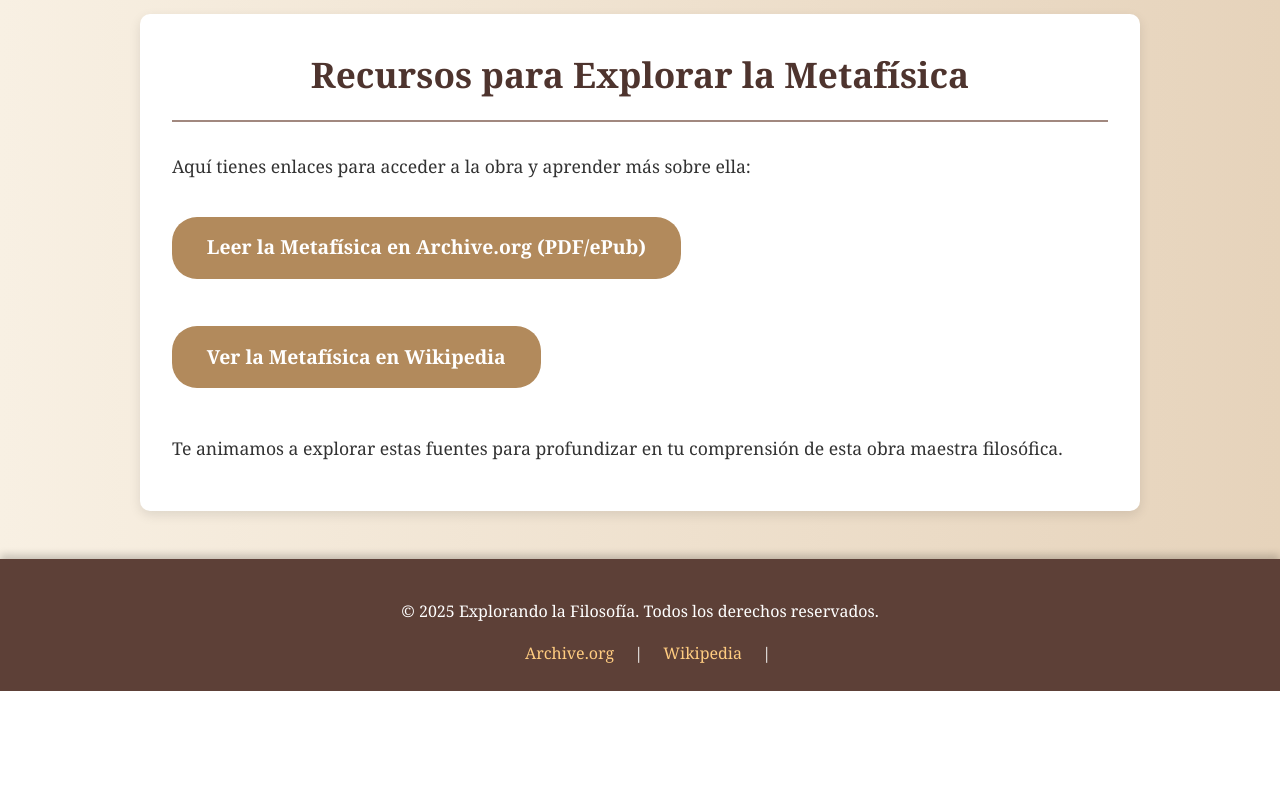
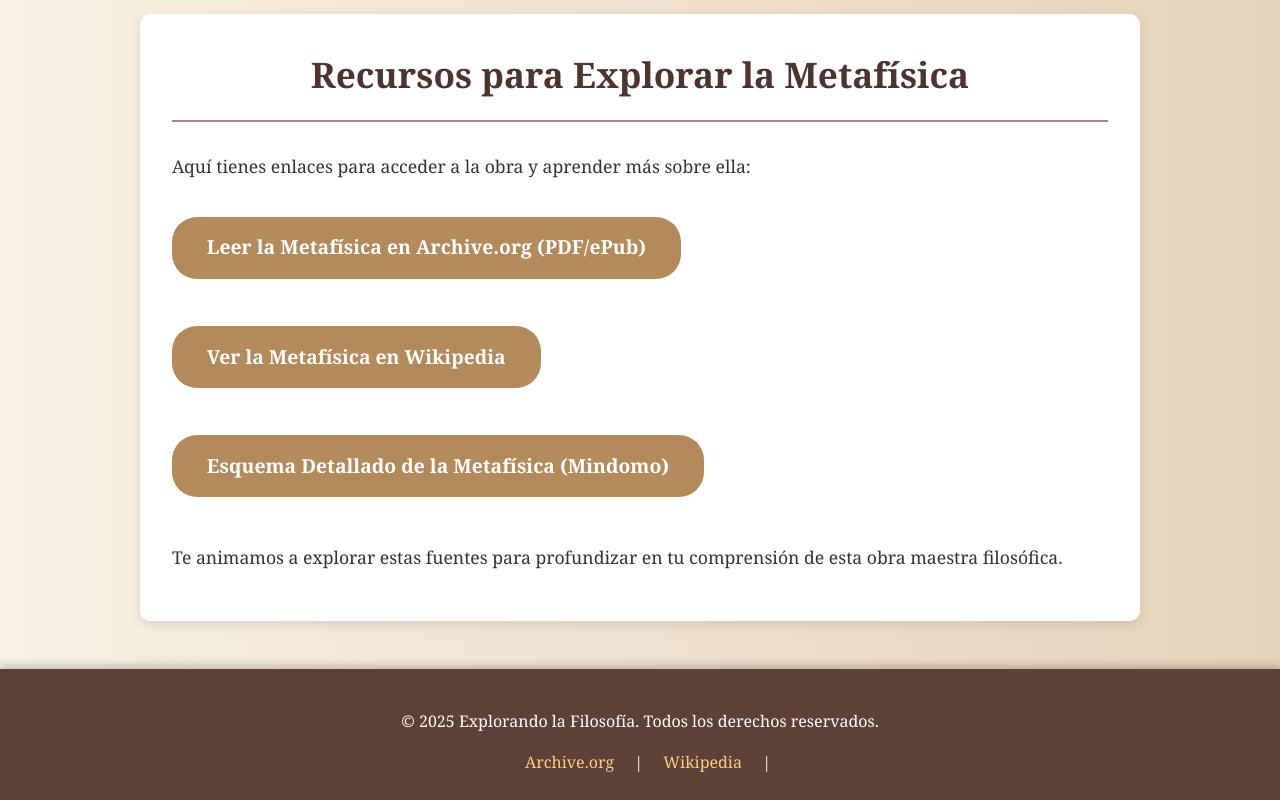
Before and after one commit to jmlucas68/aristoteles, a plain HTML site: page metafisica.html in a window 1280 px wide. Shown: the part 6293-7093 px from the top of the page. Before the commit the page ends 6984 px from the top, so only its background shows below. Drawn offline with Linux system fonts and the light colour scheme.

Commit message:
"feat:MindomoLink"

```diff
--- a/metafisica.html
+++ b/metafisica.html
@@ -367,6 +367,8 @@
                 <br><br>
                 <a href="https://es.wikipedia.org/wiki/Metaf%C3%ADsica_(Arist%C3%B3teles)" target="_blank" class="cta-button">Ver la Metafísica en Wikipedia</a>
                 <br><br>
+                <a href="https://www.mindomo.com/es/mind-maps/metafisica-aristoteles-774a685365d28d4a49c774eee9691854" target="_blank" class="cta-button">Esquema Detallado de la Metafísica (Mindomo)</a>
+                <br><br>
             </p>
             <p>Te animamos a explorar estas fuentes para profundizar en tu comprensión de esta obra maestra filosófica.</p>
         </section>
```
